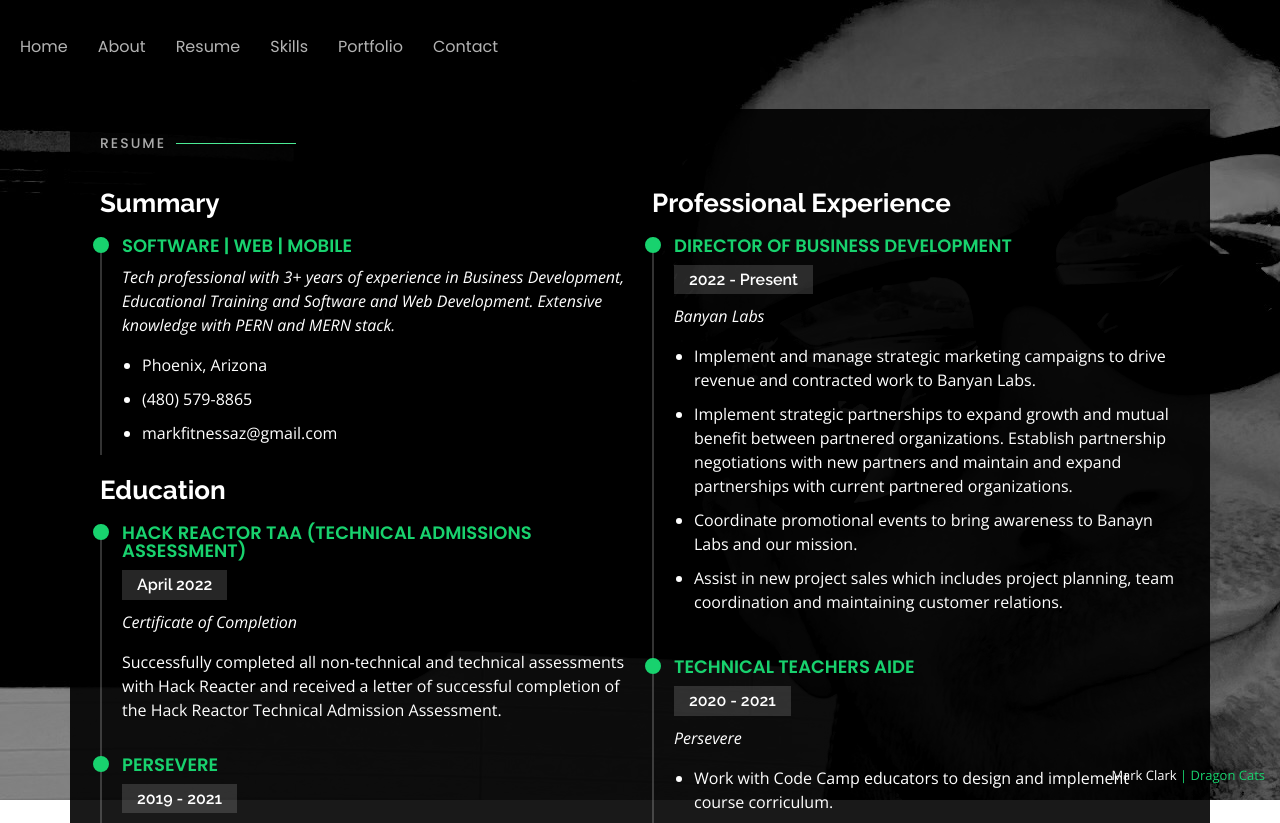
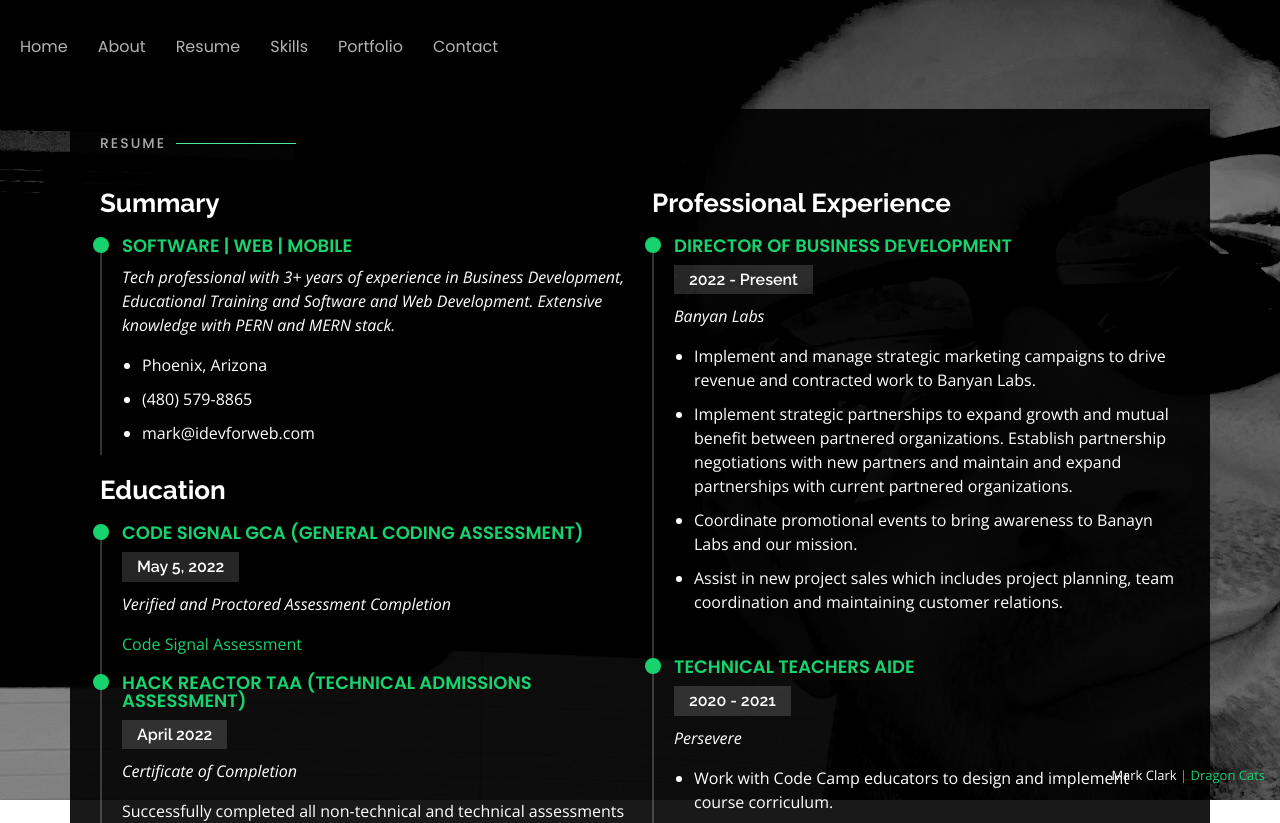
Before and after one commit to fitDizzle/eng-portfolio, a React (Create React App) app: page /resume in a window 1280 px wide. Shown: the top 823 px of the page. Built offline with nearby package versions, Linux system fonts and the light colour scheme.

Commit message:
applied code signal assessment link

```diff
--- a/src/components/resume.jsx
+++ b/src/components/resume.jsx
@@ -24,12 +24,25 @@ const Resume = () => {
                 <ul>
                   <li>Phoenix, Arizona</li>
                   <li>(480) 579-8865</li>
-                  <li>markfitnessaz@gmail.com</li>
+                  <li>mark@idevforweb.com</li>
                 </ul>
               </p>
             </div>
 
             <h3 className="resume-title">Education</h3>
+            <div className="resume-item">
+              <h4>Code Signal GCA (General Coding Assessment)</h4>
+              <h5>May 5, 2022</h5>
+              <p>
+                <em>Verified and Proctored Assessment Completion</em>
+              </p>
+              <a
+                href="https://app.codesignal.com/coding-report/8cjFvNQTc9sZkKRsh-SoShj3WFa2Nh69cmWfH5aHF8/TDEDJogpiyAT42XKC"
+                alt="code-signal-assessment-link"
+              >
+                Code Signal Assessment
+              </a>
+            </div>
             <div className="resume-item">
               <h4>Hack Reactor TAA (Technical Admissions Assessment)</h4>
               <h5>April 2022</h5>
```
